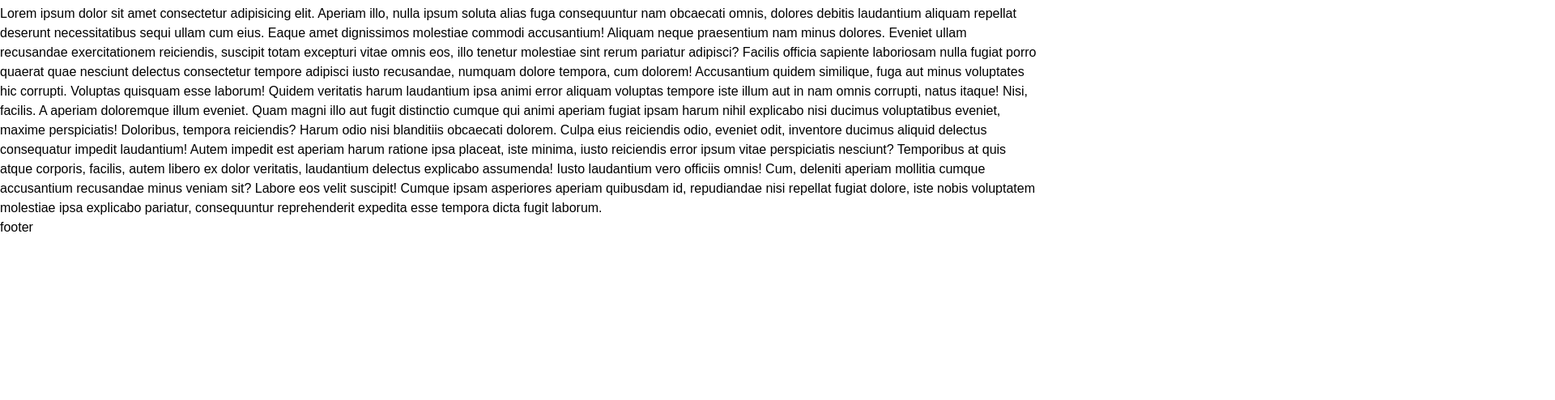
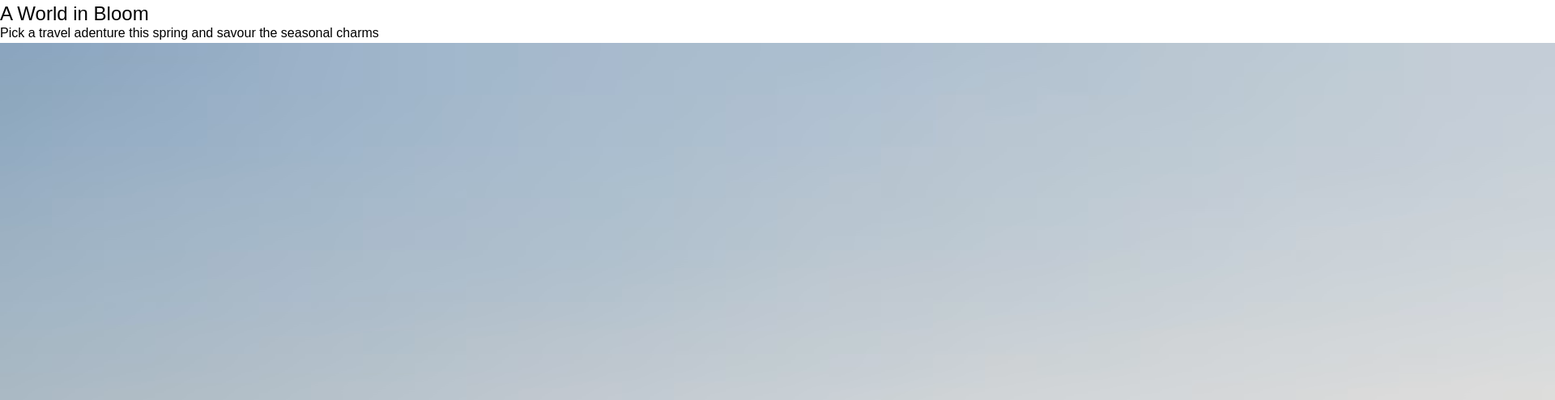
Before and after one commit to sava911/rest-london-site, a website: page app/index.html in a window 1280 px wide. Shown: the part 802-1296 px from the top of the page at 81% size, 1920 px wide, since content can reach past the window. Before the commit the page ends 1095 px from the top, so only its background shows below. Drawn offline with nearby package versions, Linux system fonts and the light colour scheme.

Commit message:
Advand atr

```diff
--- a/app/index.html
+++ b/app/index.html
@@ -62,35 +62,20 @@
             <button class="header__btn btn">Write to us</button>
         </div>
     </header>
-    <main class="main">Lorem ipsum dolor sit amet consectetur adipisicing elit. Aperiam illo, nulla ipsum soluta alias
-        fuga consequuntur nam obcaecati omnis, dolores debitis laudantium aliquam repellat deserunt necessitatibus sequi
-        ullam cum eius.
-        Eaque amet dignissimos molestiae commodi accusantium! Aliquam neque praesentium nam minus dolores. Eveniet ullam
-        recusandae exercitationem reiciendis, suscipit totam excepturi vitae omnis eos, illo tenetur molestiae sint
-        rerum
-        pariatur adipisci?
-        Facilis officia sapiente laboriosam nulla fugiat porro quaerat quae nesciunt delectus consectetur tempore
-        adipisci
-        iusto recusandae, numquam dolore tempora, cum dolorem! Accusantium quidem similique, fuga aut minus voluptates
-        hic
-        corrupti.
-        Voluptas quisquam esse laborum! Quidem veritatis harum laudantium ipsa animi error aliquam voluptas tempore iste
-        illum aut in nam omnis corrupti, natus itaque! Nisi, facilis. A aperiam doloremque illum eveniet.
-        Quam magni illo aut fugit distinctio cumque qui animi aperiam fugiat ipsam harum nihil explicabo nisi ducimus
-        voluptatibus eveniet, maxime perspiciatis! Doloribus, tempora reiciendis? Harum odio nisi blanditiis obcaecati
-        dolorem.
-        Culpa eius reiciendis odio, eveniet odit, inventore ducimus aliquid delectus consequatur impedit laudantium!
-        Autem
-        impedit est aperiam harum ratione ipsa placeat, iste minima, iusto reiciendis error ipsum vitae perspiciatis
-        nesciunt?
-        Temporibus at quis atque corporis, facilis, autem libero ex dolor veritatis, laudantium delectus explicabo
-        assumenda! Iusto laudantium vero officiis omnis! Cum, deleniti aperiam mollitia cumque accusantium recusandae
-        minus
-        veniam sit?
-        Labore eos velit suscipit! Cumque ipsam asperiores aperiam quibusdam id, repudiandae nisi repellat fugiat
-        dolore,
-        iste nobis voluptatem molestiae ipsa explicabo pariatur, consequuntur reprehenderit expedita esse tempora dicta
-        fugit laborum.</main>
+    <main class="main">
+        <section class="advanced">
+            <h2 class="advanced__title">A World in Bloom</h2>
+            <p class="advanced__text">Pick a travel adenture this spring and savour the seasonal charms</p>
+            <div class="advanced__items">
+                <div class="advanced__item">
+                    <img src="images/lrs-lei-activity01.avif" alt="">
+                    <b class="advanced__item-text">Dawn light on the</b>
+                    <h3 class="advanced__item-title">Mallorca coast</h3>
+                    <p class="advanced__item-text">Dawn light on the</p>
+                </div>
+            </div>
+        </section>
+    </main>
     <footer>footer</footer>
     <script src="https://ajax.googleapis.com/ajax/libs/jquery/3.6.3/jquery.min.js"></script>
     <script src="js/main.min.js"></script>
--- /dev/null
+++ b/app/sass/_advanced.scss
@@ -0,0 +1,14 @@
+.advanced {}
+
+
+.advanced__title {}
+
+.advanced__text {}
+
+.advanced__items {}
+
+.advanced__item {}
+
+.advanced__item-text {}
+
+.advanced__item-title {}
--- a/app/sass/style.scss
+++ b/app/sass/style.scss
@@ -3,6 +3,7 @@
 @import "_global.scss";
 @import "_libs.scss";
 @import "_header.scss";
+@import "_advanced.scss";
 
 
 @import "_media.scss";
```
Also changed, not shown: app/images/lrs-lei-activity01.avif (added).
